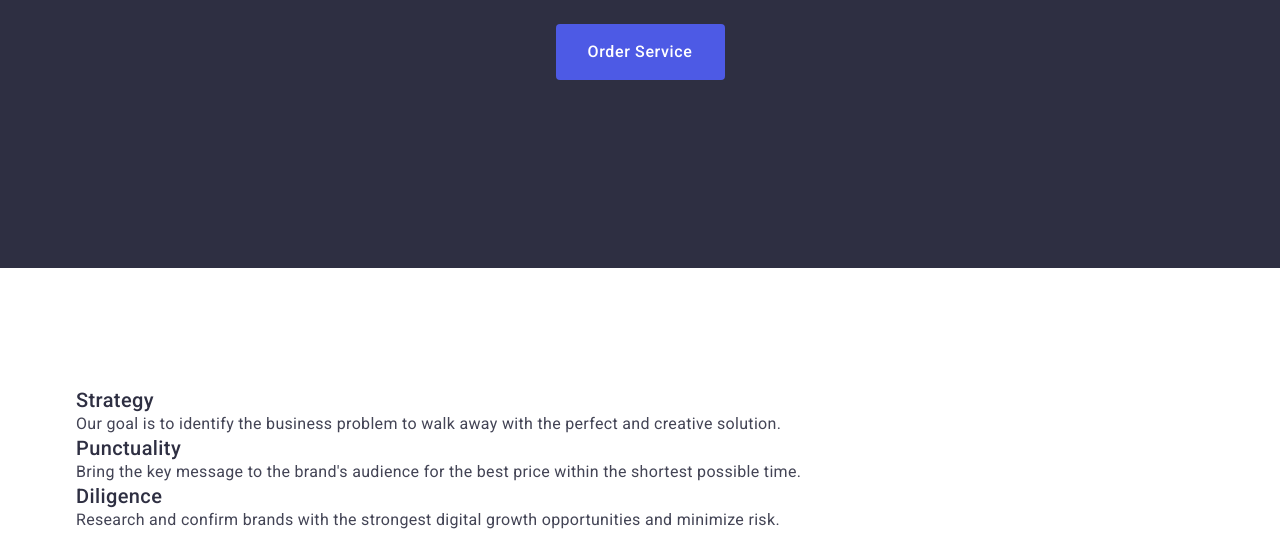
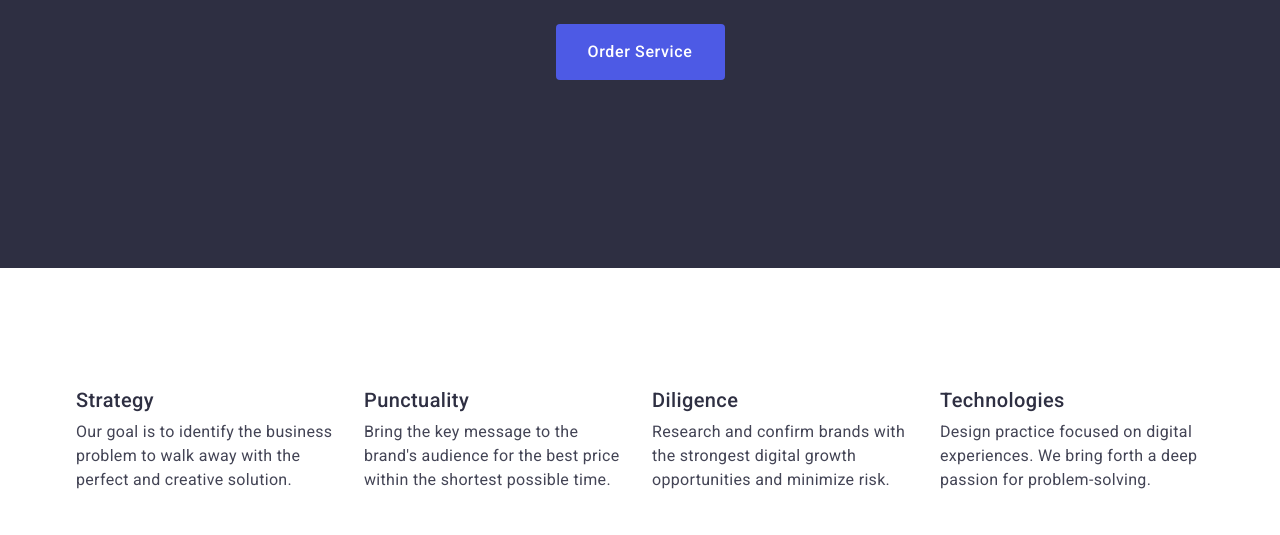
Before and after one commit to antifloodbot/goit-markup-hw-03, a plain HTML site: page index.html in a window 1280 px wide. Shown: the part 405-940 px from the top of the page. Drawn offline with nearby package versions, Linux system fonts and the light colour scheme.

Commit message:
2nd session

```diff
--- a/css/styles.css
+++ b/css/styles.css
@@ -163,20 +163,17 @@ h1 {
     padding: 120px 0;
 }
 
-/* .visually-hidden {
-    position: absolute;
-    width: 1px;
-    height: 1px;
-    margin: -1px;
-    border: 0;
-    padding: 0;
-    white-space: nowrap;
-    clip-path: inset(100%);
-    clip: rect(0 0 0 0);
-    overflow: hidden;
-} */
+.second-section-list {
+    display: flex;
+    gap: 24px;
+}
+
+.second-section-element {
+    width: calc((100% - 72px) / 4);
+}
 
 .second-section-subtitle {
+    margin-bottom: 8px;
     font-weight: 500;
     font-size: 20px;
     line-height: 1.2;
--- a/index.html
+++ b/index.html
@@ -73,30 +73,29 @@
       <!-- #region Section 2 -->
       <section class="second-section">
         <div class="container second-section-container">
-          <!-- <h2 class="visually-hidden"></h2> -->
           <ul class="second-section-list">
-            <li>
+            <li class="second-section-element">
               <h3 class="second-section-subtitle">Strategy</h3>
               <p class="second-section-paragraphs">
                 Our goal is to identify the business problem to walk away with
                 the perfect and creative solution.
               </p>
             </li>
-            <li>
+            <li class="second-section-element">
               <h3 class="second-section-subtitle">Punctuality</h3>
               <p class="second-section-paragraphs">
                 Bring the key message to the brand's audience for the best price
                 within the shortest possible time.
               </p>
             </li>
-            <li>
+            <li class="second-section-element">
               <h3 class="second-section-subtitle">Diligence</h3>
               <p class="second-section-paragraphs">
                 Research and confirm brands with the strongest digital growth
                 opportunities and minimize risk.
               </p>
             </li>
-            <li>
+            <li class="second-section-element">
               <h3 class="second-section-subtitle">Technologies</h3>
               <p class="second-section-paragraphs">
                 Design practice focused on digital experiences. We bring forth a
```
